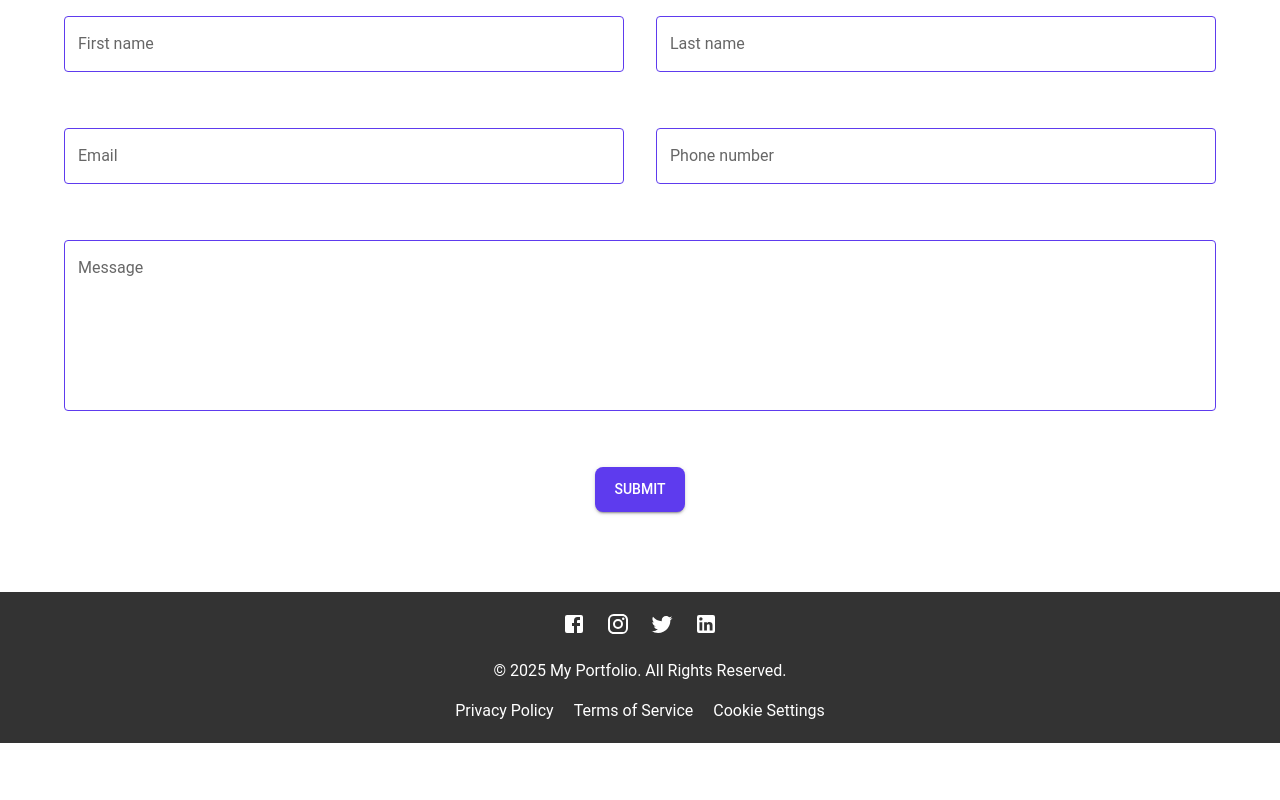
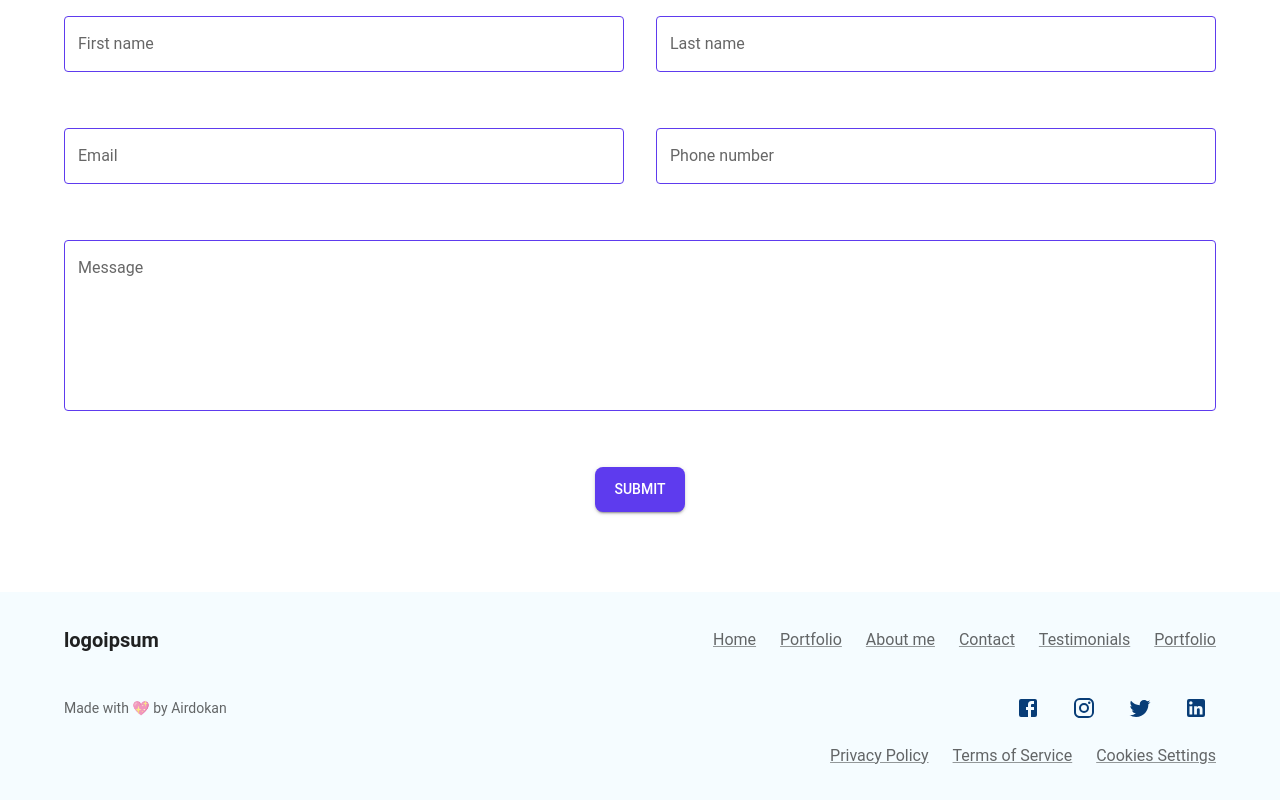
Before and after one commit to formosachiang/my-website, a React (Create React App) app: page / in a window 1280 px wide. Shown: the part 3543-4343 px from the top of the page. Before the commit the page ends 4286 px from the top, so only its background shows below. Built offline with nearby package versions, Linux system fonts and the light colour scheme.

Commit message:
Update footer

```diff
--- a/src/components/Footer.jsx
+++ b/src/components/Footer.jsx
@@ -1,22 +1,118 @@
 import React from "react";
-import { Facebook, Instagram, Twitter, LinkedIn } from "@mui/icons-material";
+import { Box, Container, Grid, Typography, Link, IconButton } from "@mui/material";
+import { useTheme } from "@mui/material/styles";
+import FacebookIcon from "@mui/icons-material/Facebook";
+import InstagramIcon from "@mui/icons-material/Instagram";
+import TwitterIcon from "@mui/icons-material/Twitter";
+import LinkedInIcon from "@mui/icons-material/LinkedIn";
 
 const Footer = () => {
+  const theme = useTheme();
+
   return (
-    <footer style={{ backgroundColor: "#333", color: "white", padding: "20px", textAlign: "center" }}>
-      <div style={{ marginBottom: "10px" }}>
-        <Facebook style={{ margin: "0 10px", cursor: "pointer" }} />
-        <Instagram style={{ margin: "0 10px", cursor: "pointer" }} />
-        <Twitter style={{ margin: "0 10px", cursor: "pointer" }} />
-        <LinkedIn style={{ margin: "0 10px", cursor: "pointer" }} />
-      </div>
-      <p>© 2025 My Portfolio. All Rights Reserved.</p>
-      <nav>
-        <a href="#privacy" style={{ margin: "0 10px", color: "white", textDecoration: "none" }}>Privacy Policy</a>
-        <a href="#terms" style={{ margin: "0 10px", color: "white", textDecoration: "none" }}>Terms of Service</a>
-        <a href="#cookies" style={{ margin: "0 10px", color: "white", textDecoration: "none" }}>Cookie Settings</a>
-      </nav>
-    </footer>
+    <Box
+      sx={{
+        backgroundColor: theme.palette.quaternary.main, // 使用 quaternary 背景色
+        py: 4, // 上下內邊距
+      }}
+    >
+      <Container maxWidth="lg">
+        {/* 上半部分：logo 和導航 */}
+        <Grid container alignItems="center" justifyContent="space-between" sx={{ mb: 4 }}>
+          <Grid item>
+            <Typography variant="h6" fontWeight="bold" color="textPrimary">
+              logoipsum
+            </Typography>
+          </Grid>
+          <Grid item>
+            <Grid container spacing={3} sx={{ justifyContent: "flex-end" }}>
+              <Grid item>
+                <Link href="#" color="textSecondary">
+                  Home
+                </Link>
+              </Grid>
+              <Grid item>
+                <Link href="#" color="textSecondary">
+                  Portfolio
+                </Link>
+              </Grid>
+              <Grid item>
+                <Link href="#" color="textSecondary">
+                  About me
+                </Link>
+              </Grid>
+              <Grid item>
+                <Link href="#" color="textSecondary">
+                  Contact
+                </Link>
+              </Grid>
+              <Grid item>
+                <Link href="#" color="textSecondary">
+                  Testimonials
+                </Link>
+              </Grid>
+              <Grid item>
+                <Link href="#" color="textSecondary">
+                  Portfolio
+                </Link>
+              </Grid>
+            </Grid>
+          </Grid>
+        </Grid>
+
+        {/* 下半部分：社交圖標和版權訊息 */}
+        <Grid container justifyContent="space-between" alignItems="center">
+          <Grid item>
+            <Typography variant="body2" color="textSecondary">
+              Made with 💖 by Airdokan
+            </Typography>
+          </Grid>
+          <Grid item>
+            <Grid container spacing={2} justifyContent="flex-end">
+              <Grid item>
+                <IconButton href="#" color="primary">
+                  <FacebookIcon />
+                </IconButton>
+              </Grid>
+              <Grid item>
+                <IconButton href="#" color="primary">
+                  <InstagramIcon />
+                </IconButton>
+              </Grid>
+              <Grid item>
+                <IconButton href="#" color="primary">
+                  <TwitterIcon />
+                </IconButton>
+              </Grid>
+              <Grid item>
+                <IconButton href="#" color="primary">
+                  <LinkedInIcon />
+                </IconButton>
+              </Grid>
+            </Grid>
+          </Grid>
+        </Grid>
+
+        {/* 版權與其他設定 */}
+        <Grid container justifyContent="flex-end" sx={{ mt: 2 }}>
+          <Grid item>
+            <Link href="#" color="textSecondary" sx={{ mr: 3 }}>
+              Privacy Policy
+            </Link>
+          </Grid>
+          <Grid item>
+            <Link href="#" color="textSecondary" sx={{ mr: 3 }}>
+              Terms of Service
+            </Link>
+          </Grid>
+          <Grid item>
+            <Link href="#" color="textSecondary">
+              Cookies Settings
+            </Link>
+          </Grid>
+        </Grid>
+      </Container>
+    </Box>
   );
 };
 
```
